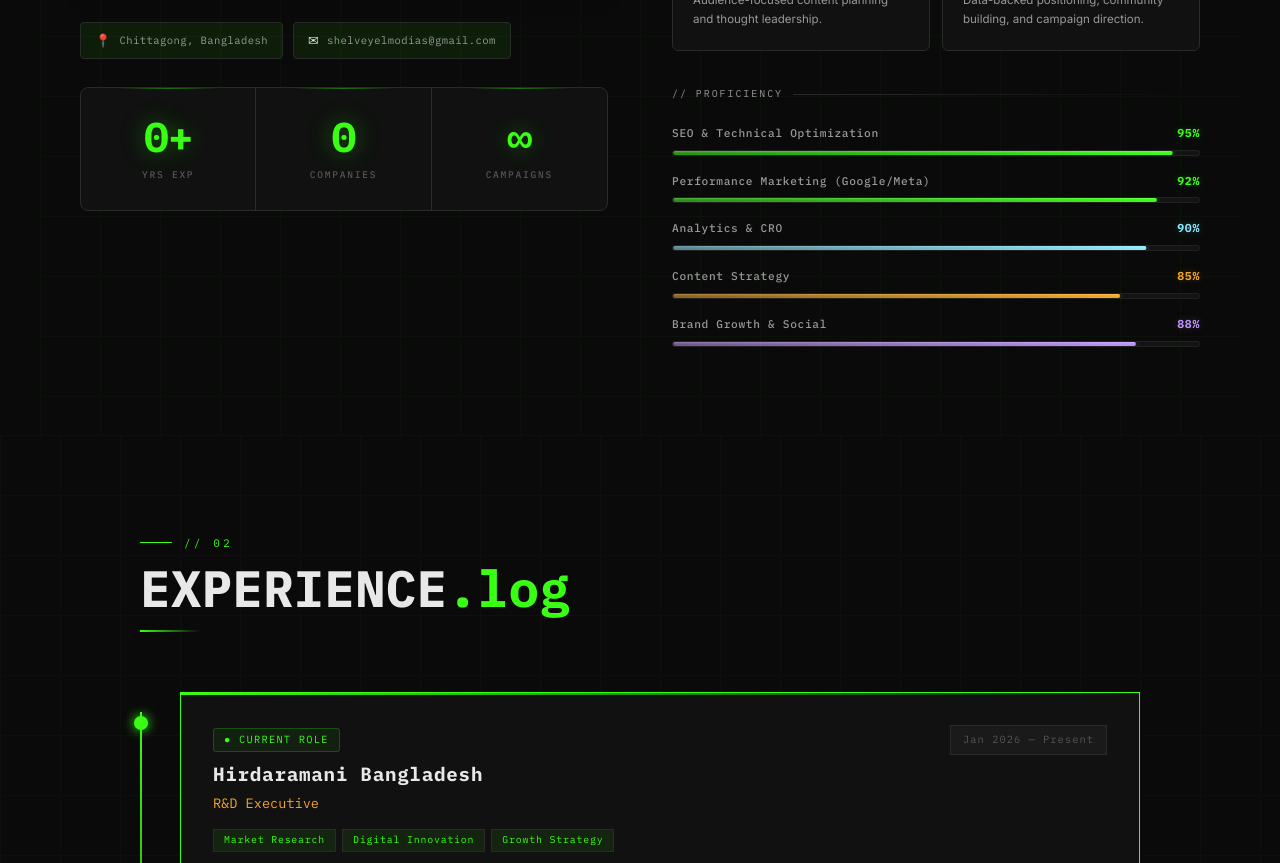
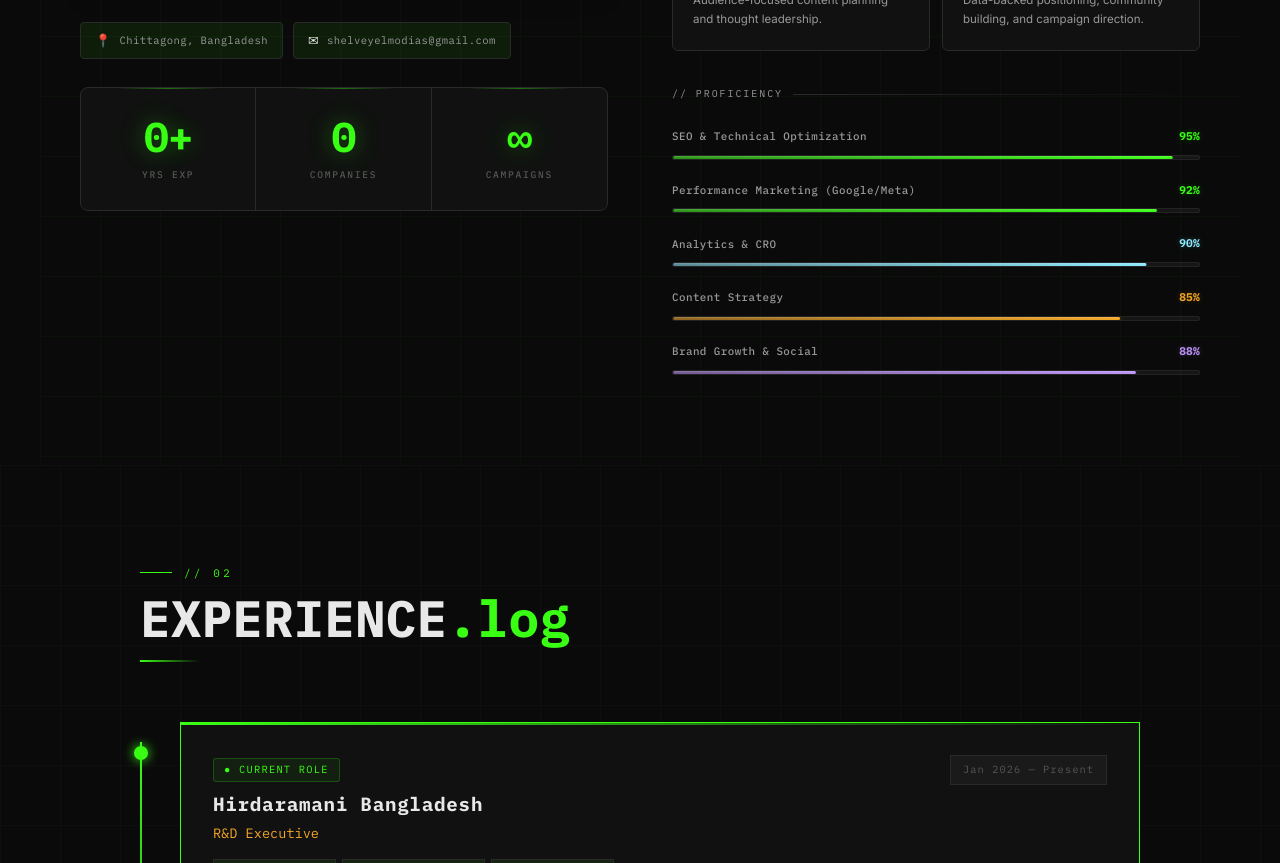
Before and after one commit to alizubu/Shelvey, a Next.js app: page / in a window 1280 px wide. Shown: the part 1420-2283 px from the top of the page. Built offline with nearby package versions, Linux system fonts and the light colour scheme; no server answers; the database is empty.

Commit message:
fix: dark mode logo green tint, SkillBar theme-aware + smoother UI, proficiency alignment

```diff
--- a/app/globals.css
+++ b/app/globals.css
@@ -368,6 +368,11 @@ body::before {
 .logo-dark  { display: inline-block; }
 .logo-light { display: none; }
 
+[data-theme="dark"] .logo-dark {
+  /* Tint white logo to accent green (57, 255, 20) */
+  filter: brightness(0) saturate(100%) invert(82%) sepia(85%) saturate(1000%) hue-rotate(75deg) brightness(1.1);
+}
+
 [data-theme="light"] .logo-dark  { display: none; }
 [data-theme="light"] .logo-light { display: inline-block; }
 
--- a/components/sections/About.tsx
+++ b/components/sections/About.tsx
@@ -233,11 +233,11 @@ export default function About() {
 
           {/* Skill bars — upgraded */}
           <div>
-            <div style={{ display: "flex", alignItems: "center", gap: "10px", marginBottom: "22px" }}>
+            <div style={{ display: "flex", alignItems: "center", gap: "10px", marginBottom: "24px" }}>
               <span style={{ fontFamily: "var(--font-mono)", fontSize: "0.62rem", color: "var(--color-text-muted)", letterSpacing: "0.2em" }}>{"// PROFICIENCY"}</span>
               <div style={{ flex: 1, height: "1px", background: "linear-gradient(to right, var(--color-border), transparent)" }} />
             </div>
-            <div style={{ display: "flex", flexDirection: "column", gap: "16px" }}>
+            <div style={{ display: "flex", flexDirection: "column", gap: "18px" }}>
               {SKILLS.map(s => (
                 <SkillBar key={s.label} label={s.label} percent={s.percent} color={s.color} />
               ))}
--- a/components/ui/SkillBar.tsx
+++ b/components/ui/SkillBar.tsx
@@ -2,6 +2,7 @@
 
 import { useEffect, useRef } from "react";
 import { useInView } from "react-intersection-observer";
+import { useTheme } from "@/components/layout/ThemeProvider";
 
 interface SkillBarProps {
   label: string;
@@ -10,8 +11,10 @@ interface SkillBarProps {
 }
 
 export default function SkillBar({ label, percent, color = "#39FF14" }: SkillBarProps) {
+  const { theme } = useTheme();
+  const isDark = theme === "dark";
   const fillRef = useRef<HTMLDivElement>(null);
-  const { ref, inView } = useInView({ threshold: 0.5, triggerOnce: true });
+  const { ref, inView } = useInView({ threshold: 0.3, triggerOnce: true });
 
   useEffect(() => {
     if (inView && fillRef.current) {
@@ -20,58 +23,72 @@ export default function SkillBar({ label, percent, color = "#39FF14" }: SkillBar
   }, [inView, percent]);
 
   return (
-    <div ref={ref}>
+    <div ref={ref} style={{ padding: "2px 0" }}>
+      {/* Label row */}
       <div
         style={{
           display: "flex",
           justifyContent: "space-between",
-          alignItems: "baseline",
-          marginBottom: "8px",
+          alignItems: "center",
+          marginBottom: "10px",
           fontFamily: "var(--font-mono)",
-          fontSize: "0.7rem",
-          letterSpacing: "0.06em",
         }}
       >
-        <span style={{ color: "var(--color-text-muted)", fontWeight: 500 }}>{label}</span>
         <span style={{
-          color,
+          color: "var(--color-text-muted)",
+          fontWeight: 500,
+          fontSize: "0.68rem",
+          letterSpacing: "0.04em",
+        }}>{label}</span>
+        <span style={{
+          color: isDark ? color : "var(--color-accent)",
           fontWeight: 700,
-          fontSize: "0.72rem",
-          textShadow: `0 0 8px ${color}40`,
+          fontSize: "0.7rem",
+          letterSpacing: "0.02em",
+          textShadow: isDark ? `0 0 6px ${color}40` : "none",
+          minWidth: "32px",
+          textAlign: "right",
         }}>{percent}%</span>
       </div>
+
+      {/* Track */}
       <div style={{
-        height: "6px",
-        background: "rgba(255,255,255,0.04)",
-        border: "1px solid rgba(255,255,255,0.06)",
-        borderRadius: "3px",
+        height: "5px",
+        background: isDark ? "rgba(255,255,255,0.05)" : "rgba(0,0,0,0.06)",
+        border: `1px solid ${isDark ? "rgba(255,255,255,0.06)" : "rgba(0,0,0,0.06)"}`,
+        borderRadius: "4px",
         overflow: "hidden",
         position: "relative",
       }}>
+        {/* Fill */}
         <div
           ref={fillRef}
           style={{
             height: "100%",
-            background: `linear-gradient(90deg, ${color}88, ${color})`,
-            boxShadow: `0 0 8px ${color}60, 0 0 16px ${color}20`,
+            background: isDark
+              ? `linear-gradient(90deg, ${color}88, ${color})`
+              : `linear-gradient(90deg, ${color}CC, var(--color-accent))`,
+            boxShadow: isDark ? `0 0 6px ${color}40` : "none",
             transformOrigin: "left",
             transform: "scaleX(0)",
-            transition: "transform 1.4s cubic-bezier(0.22, 1, 0.36, 1)",
-            transitionDelay: "0.2s",
-            borderRadius: "3px",
+            transition: "transform 1.2s cubic-bezier(0.22, 1, 0.36, 1)",
+            transitionDelay: "0.15s",
+            borderRadius: "4px",
             position: "relative",
           }}
         >
-          {/* Shine effect */}
+          {/* Subtle shine */}
+          {isDark && (
             <div style={{
               position: "absolute",
               top: 0,
               left: 0,
               right: 0,
               height: "50%",
-            background: "linear-gradient(to bottom, rgba(255,255,255,0.25), transparent)",
-            borderRadius: "3px 3px 0 0",
+              background: "linear-gradient(to bottom, rgba(255,255,255,0.2), transparent)",
+              borderRadius: "4px 4px 0 0",
             }} />
+          )}
         </div>
       </div>
     </div>
```
Lines whose indentation alone changed are shown as unchanged.
